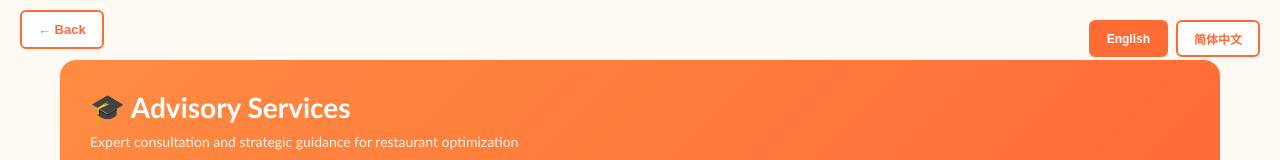
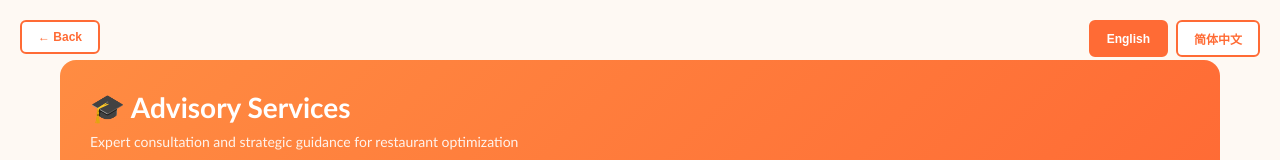
Before and after one commit to nickyeung/restaurant-management-system, a plain HTML site: page advisory_services.html in a window 1280 px wide. Shown: the top 160 px of the page. Drawn offline with Linux system fonts and the light colour scheme.

Commit message:
Add files via upload

```diff
--- a/advisory_services.html
+++ b/advisory_services.html
@@ -179,7 +179,7 @@
     </style>
 </head>
 <body>
-    <button onclick="goBack()" style="position: fixed; top: 10px; left: 20px; padding: 10px 16px; border: 2px solid #ff6b35; background: white; color: #ff6b35; border-radius: 6px; cursor: pointer; font-weight: 600; font-size: 13px; z-index: 999;">← Back</button>
+    <button onclick="goBack()" style="position: fixed; top: 20px; left: 20px; padding: 8px 16px; border: 2px solid #ff6b35; background: white; color: #ff6b35; border-radius: 6px; cursor: pointer; font-weight: 600; font-size: 12px; z-index: 999; transition: all 0.3s;">← Back</button>
     <div class="language-toggle">
         <button class="lang-btn active" onclick="setLanguage('en')">English</button>
         <button class="lang-btn" onclick="setLanguage('zh')">简体中文</button>
```
Also changed, not shown: cash_management_dashboard.html (+1 -1 lines), expense_procurement.html (+1 -1 lines), inventory_system.html (+1 -1 lines), kpi_monitoring.html (+1 -1 lines), labor_cost_controls.html (+1 -1 lines), pos_system.html (+1 -1 lines), sop_documentation.html (+1 -1 lines).
